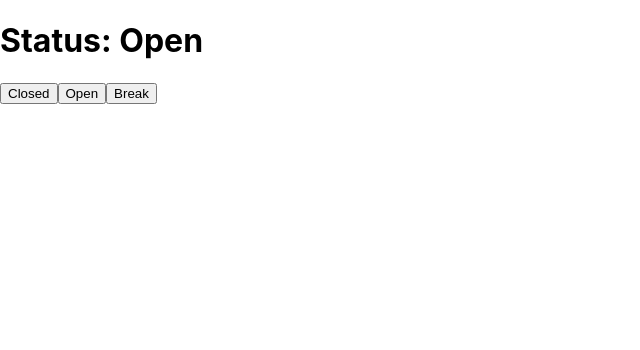
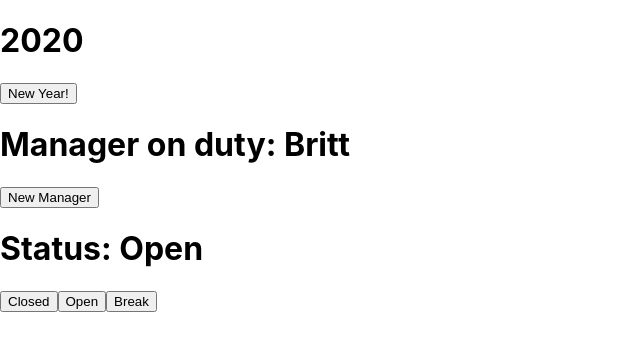
Before and after one commit to brittCommit/LinkedIn_React, a React (Create React App) app: page / in a window 1280 px wide. Shown: the top 350 px of the page, without its empty margins (0-640 px from the left). Built offline with nearby package versions, Linux system fonts and the light colour scheme.

Commit message:
use mutliple state hooks

```diff
--- a/src/index.js
+++ b/src/index.js
@@ -4,14 +4,26 @@
 
 
 function App () {
+  const [year, setYear] = useState(2020);
+  const [manager, setManager] = useState("Britt");
   const [status, setStatus] = useState("Open");
   return (
+    <>
+    <div>
+      <h1>{year}</h1>
+      <button onClick={() => setYear(year+ 1)}>New Year!</button>
+    </div>
+    <div>
+      <h1>Manager on duty: {manager}</h1>
+      <button onClick={() => setManager("Gypsy")}>New Manager</button>
+    </div>
     <div>
       <h1>Status: {status}</h1>
       <button onClick={() => setStatus("Closed")}>Closed</button>
       <button onClick={() => setStatus("Open")}>Open</button>
       <button onClick={() => setStatus("Back in 5")}>Break</button>
     </div>
+    </>
   );
 }
 
```
Lines whose indentation alone changed are shown as unchanged.
